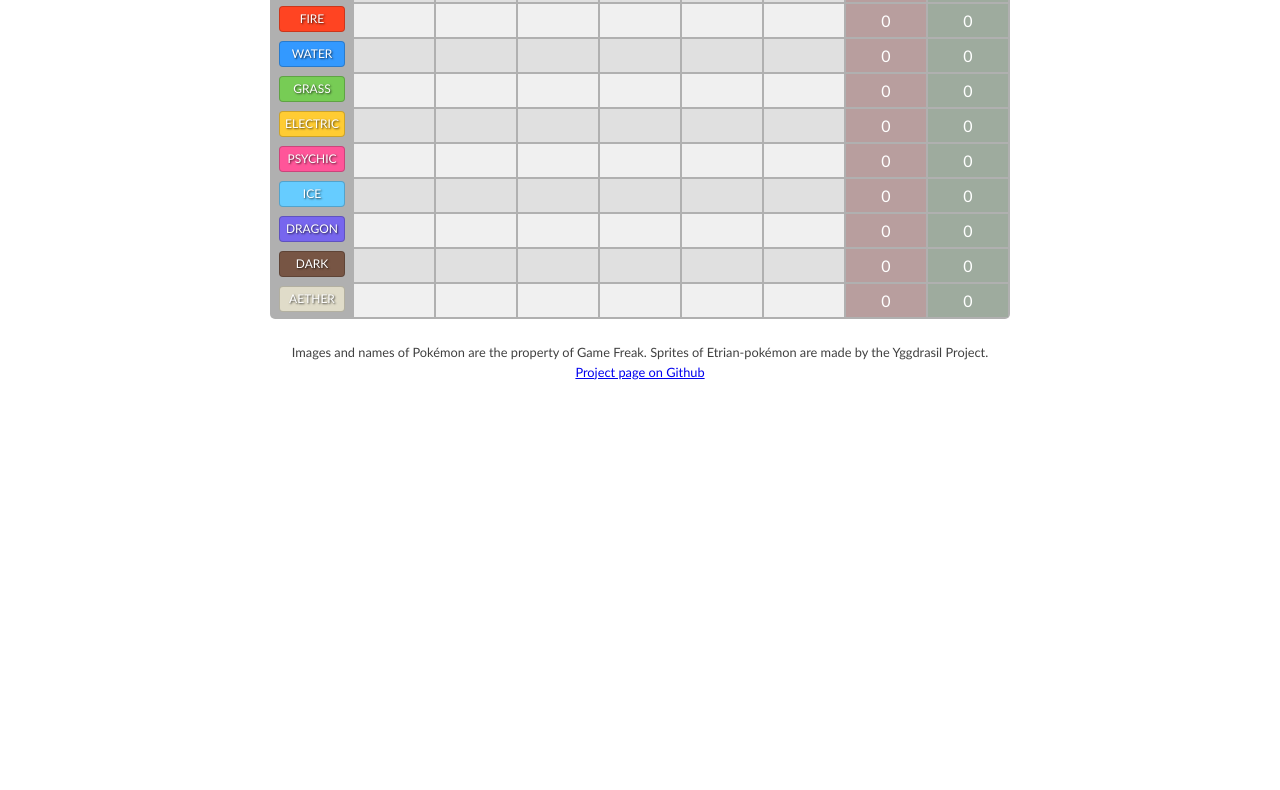
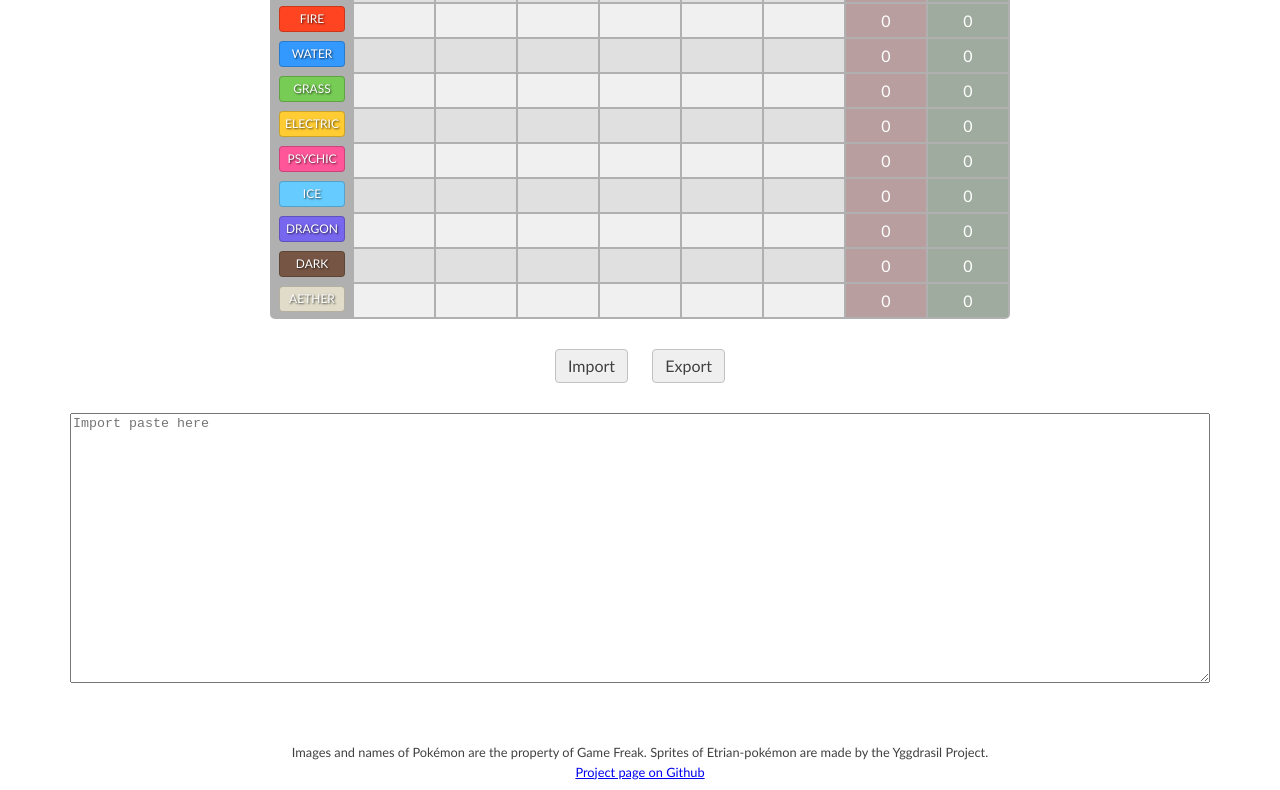
Before and after one commit to nterrien/pkmn-odyssey-teambuilder, a plain HTML site: page index.html in a window 1280 px wide. Shown: the part 983-1773 px from the top of the page. Before the commit the page ends 1373 px from the top, so only its background shows below. Drawn offline with Linux system fonts and the light colour scheme.

Commit message:
Add import/export team

```diff
--- a/index.html
+++ b/index.html
@@ -87,6 +87,15 @@
 			<table id="table">
 			</table>
 		</div>
+
+		<div class="paste">
+			<div class="text-center">
+				<button class="button-paste tooltip" onclick="importPaste()">Import<span class='tooltiptext'>Import a team from a pokepaste-like text</span></button>
+				<button class="button-paste tooltip" onclick="exportPaste()">Export<span class='tooltiptext'>Export selected Pokémons in a pokepaste-like format</span></button>
+			</div>
+			<div id="log" class="text-center"></div>
+			<textarea id="paste-field" placeholder="Import paste here"></textarea>
+		</div>
 	</main>
 </body>
 
--- a/main.css
+++ b/main.css
@@ -280,9 +280,46 @@ tr:nth-child(odd)>td {
     color: white;
 }
 
+.paste {
+    margin: 30px;
+}
+
+.button-paste {
+    padding: 0.25rem .75rem;
+    font: inherit;
+    cursor: pointer;
+    border: 1px solid #c2c2c2;
+    border-radius: 4px;
+    color: #404040;
+    text-shadow: 1px 1px 2px rgba(255, 255, 255, .6);  margin: 0px 10px;
+}
+
+.button-paste:active {
+    outline: 0;
+    box-shadow: 0 1px 5px rgba(0, 0, 0, .2)
+}
+
+.button-paste:focus {
+    outline: 0;
+    border-color: #a3a3a3;
+    background-color: #dbdbdb;
+}
+
+#log {
+    color: red;
+    min-height: 30px;
+    display: flex;
+    align-items: center;
+    justify-content: center;
+}
+
+#paste-field {
+    width: 100%;
+    min-height: 270px
+}
+
 .tooltip {
     position: relative;
-    display: inline-block;
 }
 
 .tooltip .tooltiptext {
--- a/main.js
+++ b/main.js
@@ -37,22 +37,10 @@ function choosePokemon(index) {
     if (enteredValue) {
         pkmnName = findPokemonFromInput(enteredValue)
         if (pkmnName.length > 0) {
-            input.value = pkmnName
             pkmn = pokemons.find(p => p.name == pkmnName)
             team[index].species = pkmn
             team[index].ability = 0
-            div = document.getElementById("pokemon-" + index)
-            div.querySelector(".sprite").innerHTML = pokemonIcon(pkmnName)
-            div.querySelector(".types").innerHTML = pkmn.types.map(t => typeIcon(t)).join(" ")
-            selectAbility = document.createElement('select');
-            pkmn.abilities.map((a, i) => {
-                var option = document.createElement('option');
-                option.value = i;
-                option.innerHTML = a;
-                selectAbility.appendChild(option);
-            })
-            div.querySelector(".ability").appendChild(selectAbility)
-            selectAbility.addEventListener("change", e => abilityChanged(e, index));
+            fillPokemonInfo(index, pkmn)
             constructTable()
         }
     }
@@ -81,6 +69,22 @@ function resetPokemonInfo(index) {
     team[index].species = {}
     constructTable()
 }
+function fillPokemonInfo(index, pkmn) {
+    div = document.getElementById("pokemon-" + index)
+    document.getElementsByName("pokemonName" + index)[0].value = pkmn.name
+    div.querySelector(".sprite").innerHTML = pokemonIcon(pkmn.name)
+    div.querySelector(".types").innerHTML = pkmn.types.map(t => typeIcon(t)).join(" ")
+    selectAbility = document.createElement('select');
+    pkmn.abilities.map((a, i) => {
+        var option = document.createElement('option');
+        option.value = i;
+        option.innerHTML = a;
+        selectAbility.appendChild(option);
+    })
+    div.querySelector(".ability").innerHTML = ""
+    div.querySelector(".ability").appendChild(selectAbility)
+    selectAbility.addEventListener("change", e => abilityChanged(e, index));
+}
 function typeIcon(t) {
     return '<span class="type-icon type-' + t.toLowerCase() + '">' + t + '</span></span>'
 }
@@ -97,7 +101,8 @@ function constructTable() {
     for (let pkmn of team) {
         table += "<th>" + (pkmn.species.name ? pokemonIcon(pkmn.species.name) : '') + "</th>"
     }
-    table += "<th>Total Weak</th><th>Total Resist</th></thead><tbody>"
+    table += "<th class='tooltip'>Total Weak<span class='tooltiptext'>Number of Pokémon that takes increased damage</span></th>"
+    table += "<th class='tooltip'>Total Resist<span class='tooltiptext'>Number of Pokémon that takes decreased damage</span></th></thead><tbody>"
     for (let t of Object.keys(typeTable)) {
         table += "<tr><th>" + typeIcon(t) + "</th>"
         totalWeak = 0
@@ -139,3 +144,83 @@ function constructTable() {
 }
 
 constructTable()
+
+function importPaste() {
+    paste = document.getElementById("paste-field").value.trim()
+    index = 0
+    firstLine = true
+    importedTeam = [{ species: {}, ability: 0 }, { species: {}, ability: 0 }, { species: {}, ability: 0 }, { species: {}, ability: 0 }, { species: {}, ability: 0 }, { species: {}, ability: 0 }]
+    errors = []
+    for (let line of paste.split("\n")) {
+        if (index > 5) {
+            break;
+        }
+        if (line.trim().length == 0) {
+            index += 1
+            firstLine = true
+        } else if (line.startsWith("Ability: ")) {
+            if (importedTeam[index].species.name) {
+                ability = line.split(":")[1].trim()
+                importedTeam[index].ability = importedTeam[index].species.abilities.findIndex(a => a.toLowerCase() == ability.toLowerCase())
+                if (importedTeam[index].ability == -1) {
+                    importedTeam[index].ability = 0
+                }
+            }
+        } else if (firstLine) {
+            firstLine = false
+            // In real pokepaste the format is nickname (species) @ item
+            pkmnName = line.split("@")[0].trim()
+            species = pokemons.find(pkmn => pkmn.name == pkmnName)
+            if (!species) {
+                // Nicknames. It can't be done by default because i named Battle Bond pokemon Plusle (Battle Bond). It could be rename Plusle-Battle-Bond
+                if (pkmnName.includes("(")) {
+                    pkmnName = pkmnName.split("(")[1].replace(")", "").trim()
+                    species = pokemons.find(pkmn => pkmn.name == pkmnName)
+                }
+            }
+            if (!species) {
+                // Error
+                errors.push("Pokémon " + (index + 1) + " ( " + pkmnName + " ) not found.")
+            } else {
+                importedTeam[index].species = species
+            }
+        }
+    }
+    log = document.getElementById("log")
+    if (paste.length > 0) {
+        team = importedTeam
+        for (let i = 0; i < 6; i++) {
+            if (team[i].species.name) {
+                fillPokemonInfo(i, team[i].species)
+            }
+            else {
+                resetPokemonInfo(i)
+            }
+        }
+        constructTable()
+        if (errors.length > 0) {
+            log.innerHTML = "Imported with errors : <br>" + errors.join("<br>")
+        } else {
+            log.innerHTML = "Successfully imported!"
+        }
+    } else {
+        log.innerHTML = "Import failed! You must paste a team in the field."
+    }
+}
+
+function exportPaste() {
+    paste = ""
+    for (let pkmn of team) {
+        if (pkmn.species.name) {
+            paste += pkmn.species.name + "\nAbility: " + pkmn.species.abilities[pkmn.ability] + "\n\n"
+        }
+    }
+    log = document.getElementById("log")
+    paste = paste.trim()
+    if (paste.length > 0) {
+        log.innerHTML = "Exported! Don't forget to save your team in a text file."
+        document.getElementById("paste-field").value = paste
+    } else {
+        log.innerHTML = "Nothing to export! You must select at least one Pokémon."
+    }
+}
```
